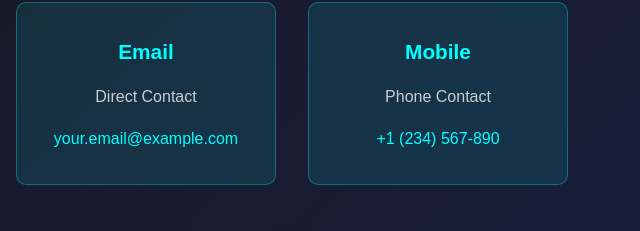
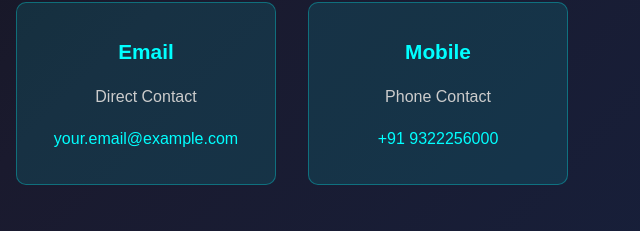
Before and after one commit to MaheshTodkar1/Portfolio-website, a plain HTML site: page index.html in a window 1280 px wide. Both pictures are taken after a click on the link "Connect". Shown: the part 234-465 px from the top of the page, 640-1280 px from the left. Drawn offline with Linux system fonts and the light colour scheme.

Commit message:
Update index.html

```diff
--- a/index.html
+++ b/index.html
@@ -666,7 +666,7 @@
                 <div class="contact-item">
                     <h4>Mobile</h4>
                     <p>Phone Contact</p>
-                    <a href="tel:+1234567890">+1 (234) 567-890</a>
+                    <a href="tel:+1234567890">+91 9322256000</a>
                 </div>
             </div>
 
```
